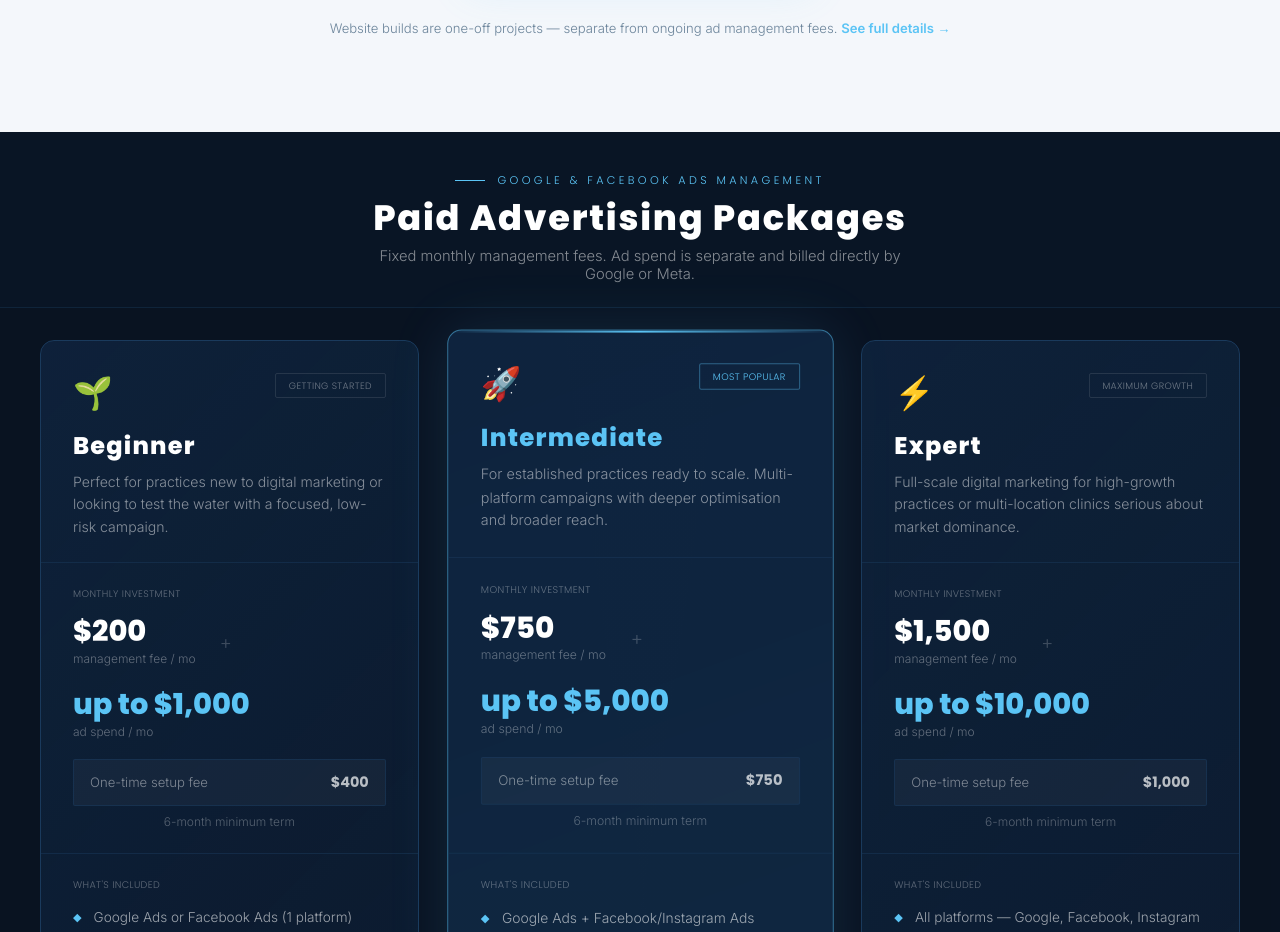
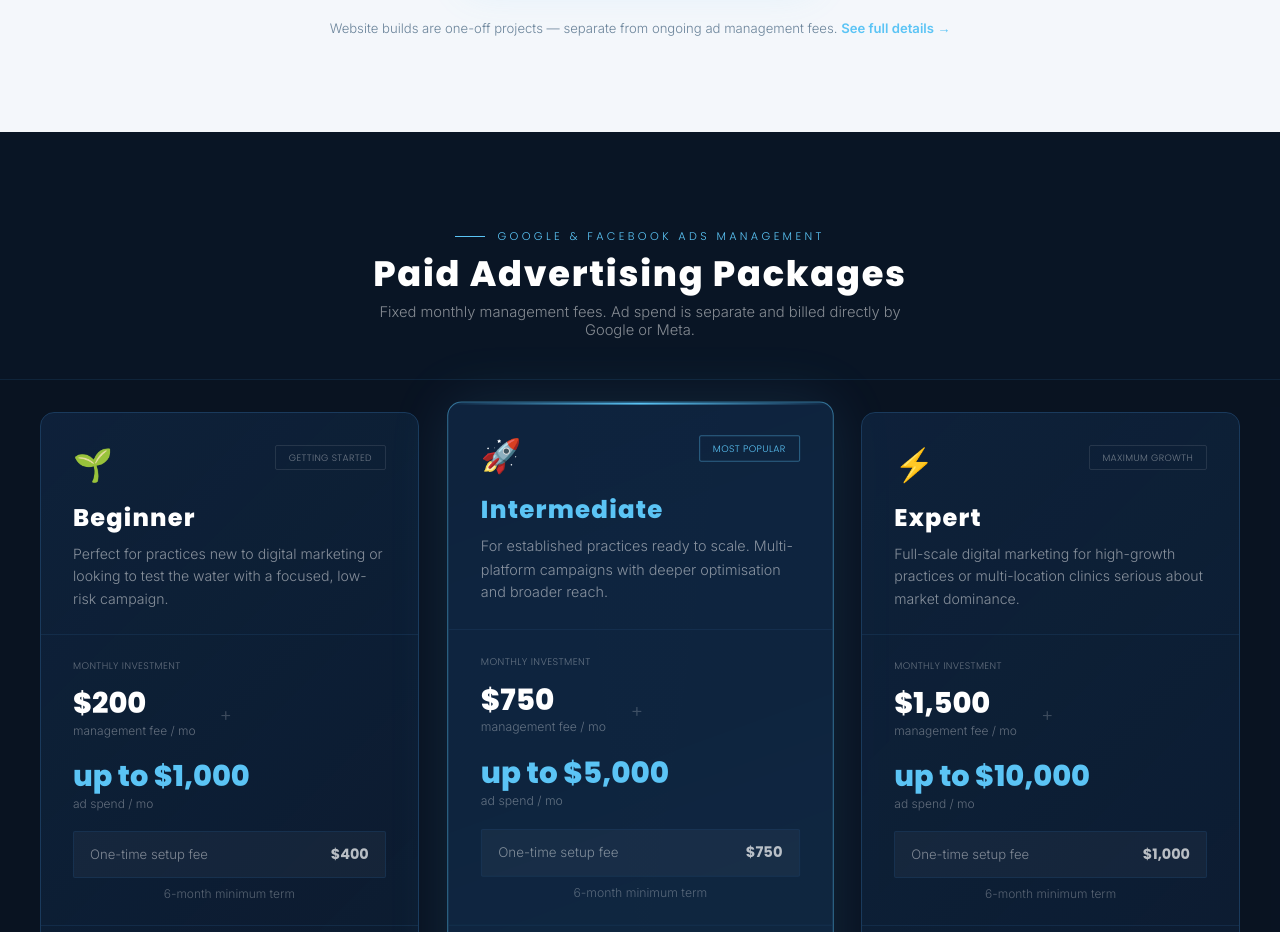
Before and after one commit to MoveXMedia/movexmedia, a Next.js app: page /pricing in a window 1280 px wide. Shown: the part 1500-2432 px from the top of the page. Built offline with nearby package versions, Linux system fonts and the light colour scheme.

Commit message:
Fix spacing: Ads Management label top padding to 6rem; contact page hero top padding to 8rem

```diff
--- a/pages/contact.js
+++ b/pages/contact.js
@@ -87,7 +87,7 @@ export default function Contact() {
         <meta name="twitter:image" content="https://movex.media/og-image.png" />
       </Head>
 
-      <section className="page-hero" style={{ paddingBottom: '2rem' }}>
+      <section className="page-hero" style={{ paddingTop: '8rem', paddingBottom: '2rem' }}>
         <div className="container">
           <div className="section-label" style={{ justifyContent: 'center' }}>Mission Control</div>
           <h1 style={{ fontFamily: 'Poppins, sans-serif', marginBottom: '1.5rem' }}>
--- a/pages/pricing.js
+++ b/pages/pricing.js
@@ -212,7 +212,7 @@ export default function Pricing() {
 
 
       {/* Ads Management Label */}
-      <div style={{ background: 'rgba(15,37,64,0.3)', borderBottom: '1px solid rgba(26,58,92,0.4)', padding: '2.5rem 2rem 1.5rem' }}>
+      <div style={{ background: 'rgba(15,37,64,0.3)', borderBottom: '1px solid rgba(26,58,92,0.4)', padding: '6rem 2rem 2.5rem' }}>
         <div style={{ maxWidth: '1200px', margin: '0 auto', textAlign: 'center' }}>
           <div className="section-label" style={{ color: '#5bc4f5', marginBottom: '0.5rem', justifyContent: 'center' }}>Google &amp; Facebook Ads Management</div>
           <h2 style={{ fontFamily: 'Poppins, sans-serif', fontWeight: 800, fontSize: 'clamp(1.6rem, 3vw, 2.2rem)', color: 'white', lineHeight: 1.2, marginBottom: '0.5rem' }}>
```
